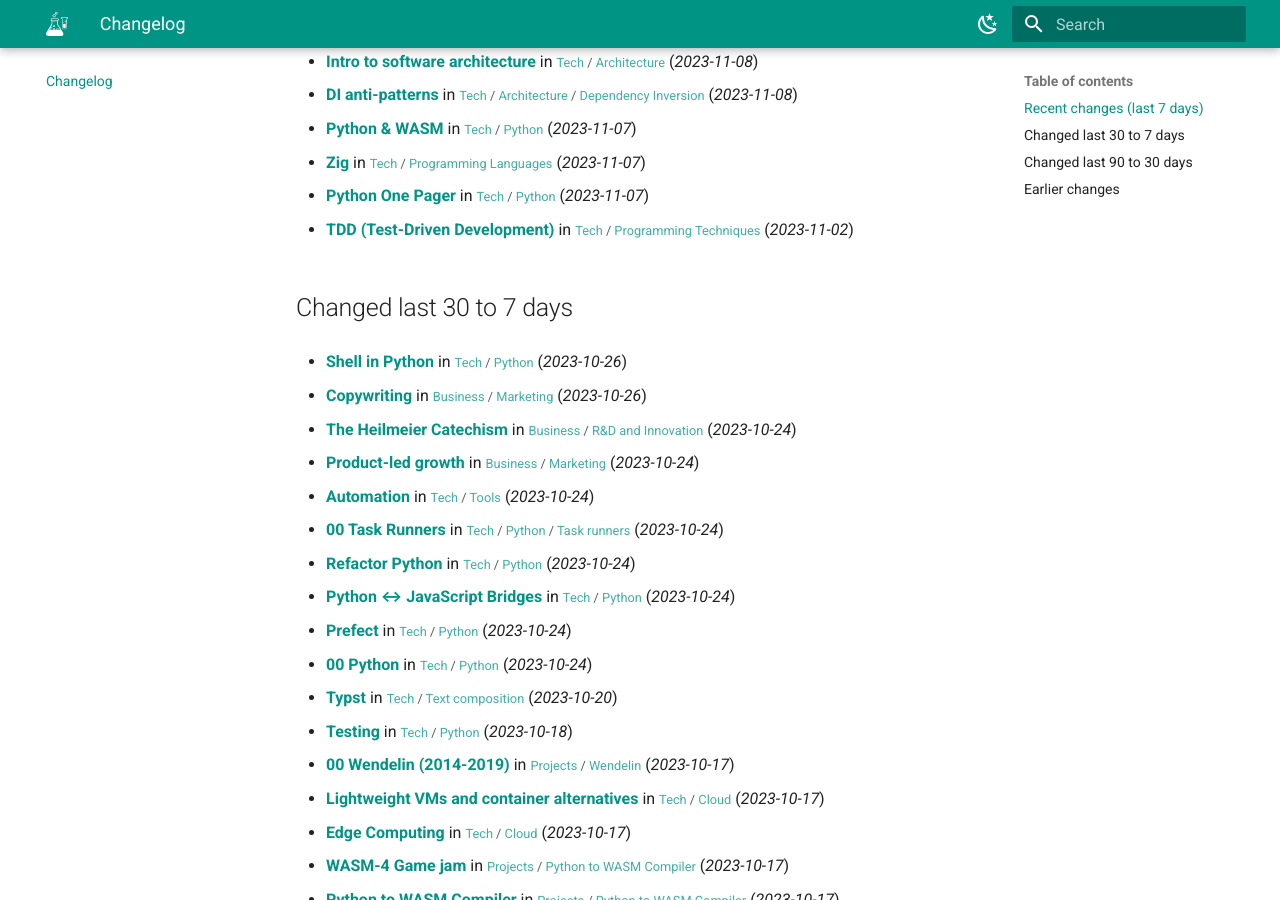
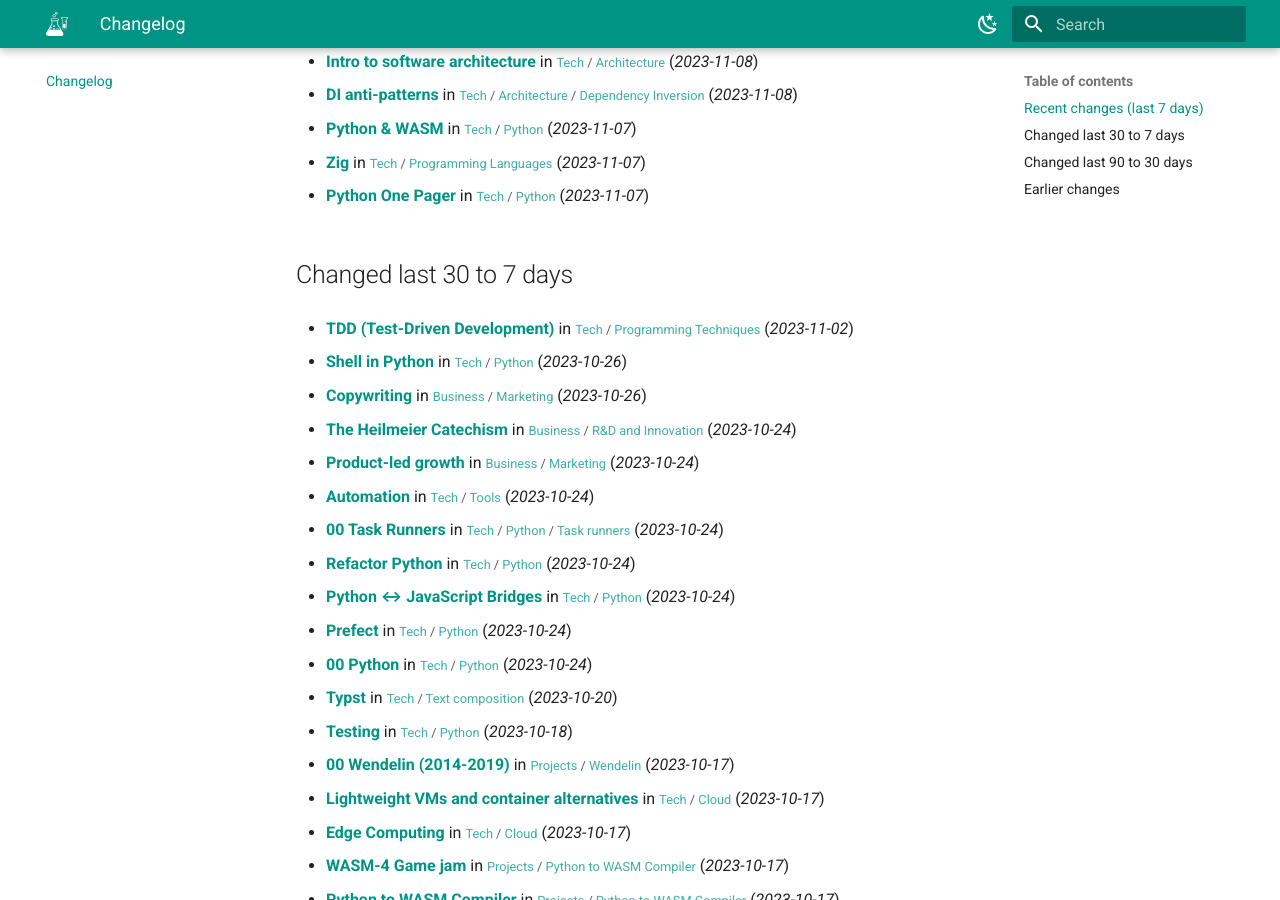
Before and after one commit to abilian/lab.abilian.com, an MkDocs documentation site: the page built from docs/changelog.md, in a window 1280 px wide and 900 px high, scrolled down 473 px. Built offline with MkDocs 1.6.1 and Material for MkDocs 9.7.7, drawn with Linux system fonts in a browser that asks for light colours; comment, search, counter and statistics services are not loaded.

Commit message:
Update content

```diff
--- a/docs/changelog.md
+++ b/docs/changelog.md
@@ -26,11 +26,11 @@
 
 - **[Python One Pager](/Tech/Python/Python One Pager/)** in <small>[Tech](/Tech/00 Technology/) / [Python](/Tech/Python/(Pretty) tables in Python/)</small> (*2023-11-07*)
 
-- **[TDD (Test-Driven Development)](/Tech/Programming Techniques/TDD (Test-Driven Development)/)** in <small>[Tech](/Tech/00 Technology/) / [Programming Techniques](/Tech/Programming Techniques/Assertions/)</small> (*2023-11-02*)
-
 
 
 ## Changed last 30 to 7 days
+
+- **[TDD (Test-Driven Development)](/Tech/Programming Techniques/TDD (Test-Driven Development)/)** in <small>[Tech](/Tech/00 Technology/) / [Programming Techniques](/Tech/Programming Techniques/Assertions/)</small> (*2023-11-02*)
 
 - **[Shell in Python](/Tech/Python/Shell in Python/)** in <small>[Tech](/Tech/00 Technology/) / [Python](/Tech/Python/(Pretty) tables in Python/)</small> (*2023-10-26*)
 
```
